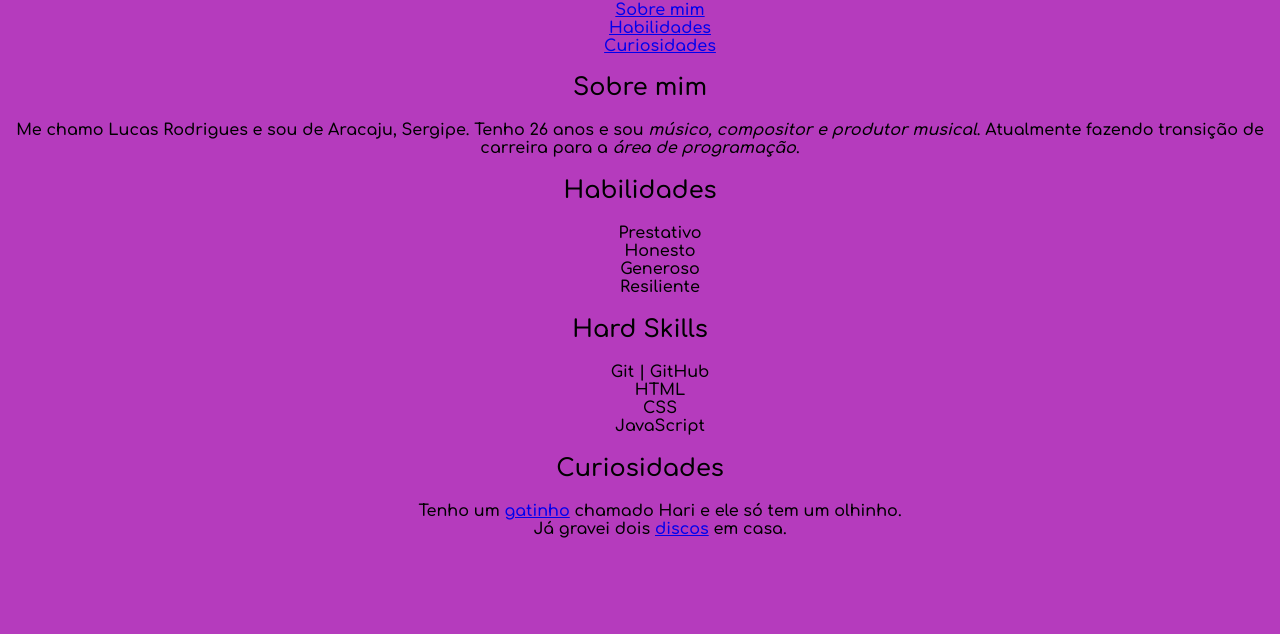
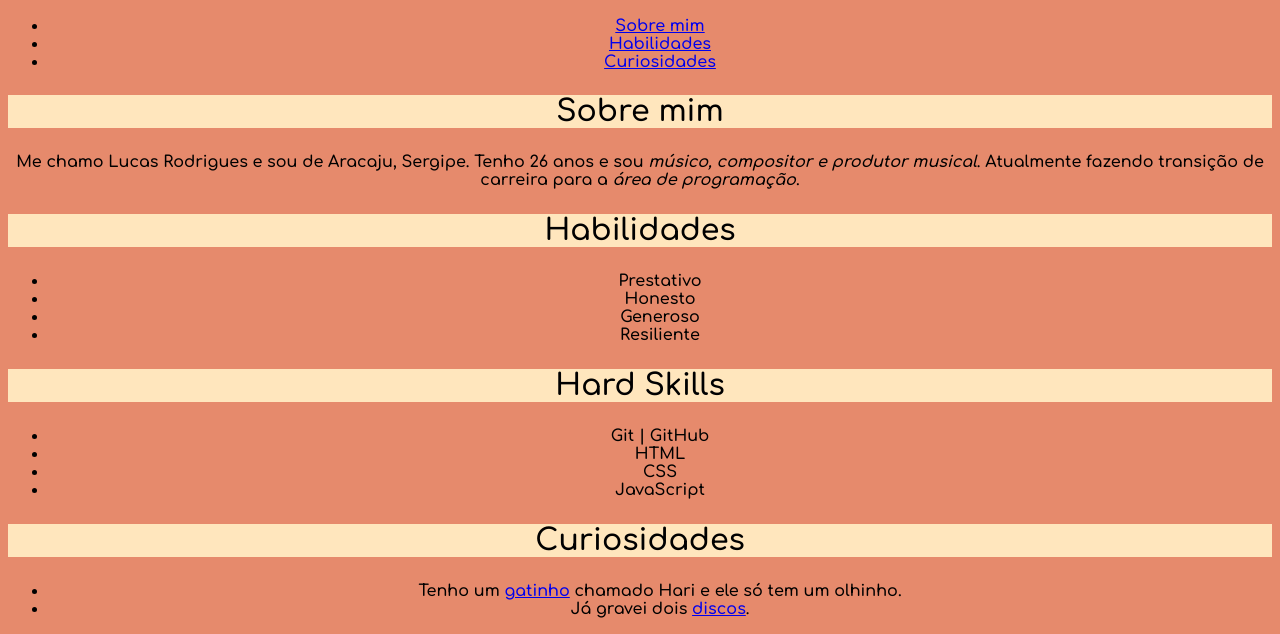
Before and after one commit to lucasrodrigges/lucasrodrigges.github.io, a plain HTML site: page index.html in a window 1280 px wide. Shown: the part 714-1348 px from the top of the page. Before the commit the page ends 1268 px from the top, so only its background shows below. Drawn offline with Linux system fonts and the light colour scheme.

Commit message:
finalizando esitlo css

```diff
--- a/index.html
+++ b/index.html
@@ -41,7 +41,7 @@
     <h2 id="curiosities">Curiosidades</h2>
     <ul>
       <li>Tenho um <a href="/images/hari.png" target="_blank" > gatinho</a> chamado Hari e ele só tem um olhinho.</li>
-      <li>Já gravei dois <a href="https://open.spotify.com/artist/6US9TwhtKclm6A8sM6VLmm?si=sbQLL7MWQJmbOKKIGAKVHQ" target="_blank">discos</a> em casa.</li>
+      <li>Já gravei dois <a href="https://open.spotify.com/artist/6US9TwhtKclm6A8sM6VLmm?si=sbQLL7MWQJmbOKKIGAKVHQ" target="_blank">discos</a>.</li>
     </ul>
   </a>
 
--- a/style.css
+++ b/style.css
@@ -1,16 +1,18 @@
 body {
-  background-color: #b53bbd;
+  background-color: #e68a6c;
   font-family: 'Comfortaa', cursive;
 }
 h1 {
+  background-color: #ffcc7a;
   text-align: center;
   font-size: 70px;
 }
+h2 {
+  background-color: #ffe6bd;
+  font-size: 30px;
+}
 h2, p, ol, ul {
-  text-align: center;
-}
-li {
-  list-style-type: none;
+    text-align: center;
 }
 #lucas-pic {
   border-radius:48%;
```
